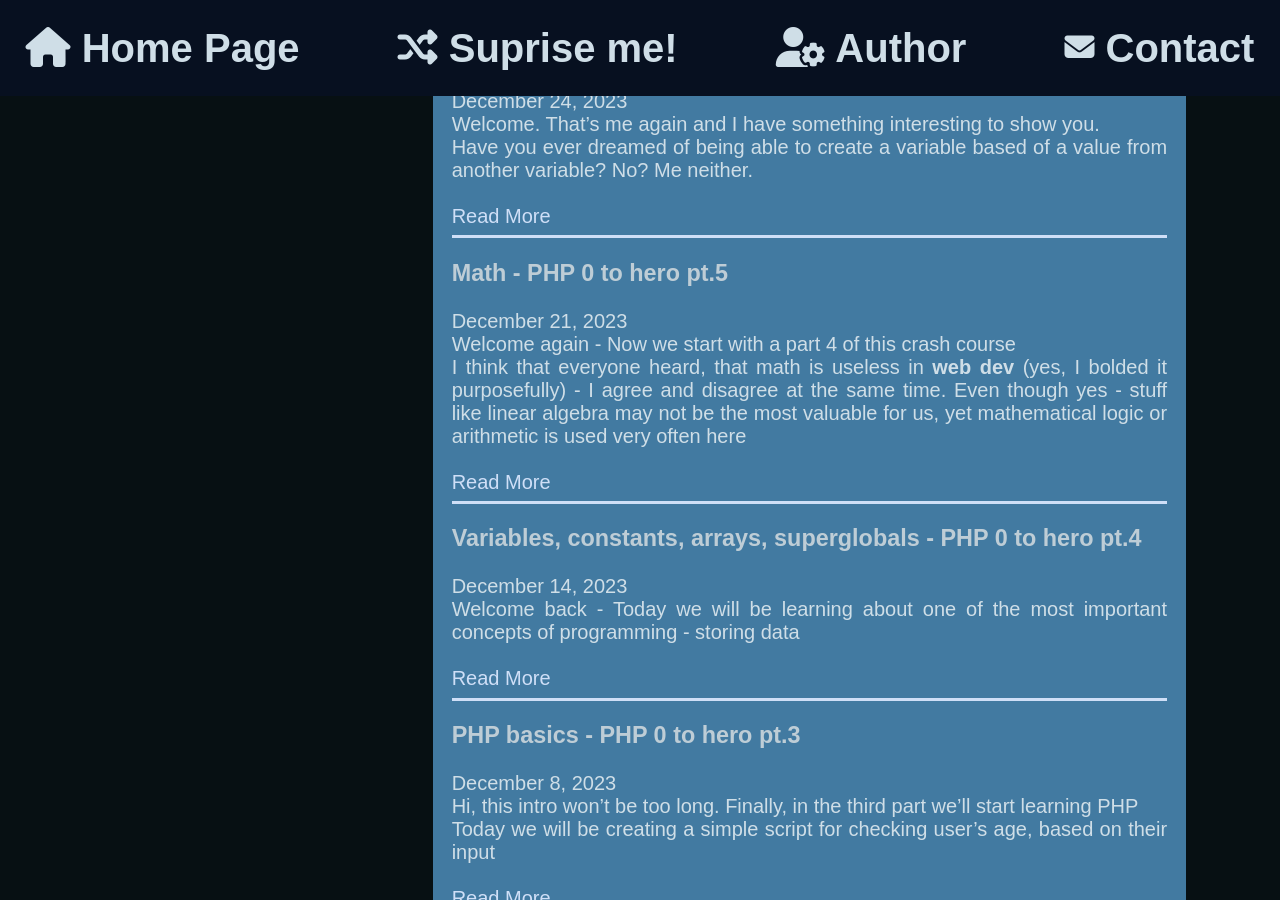
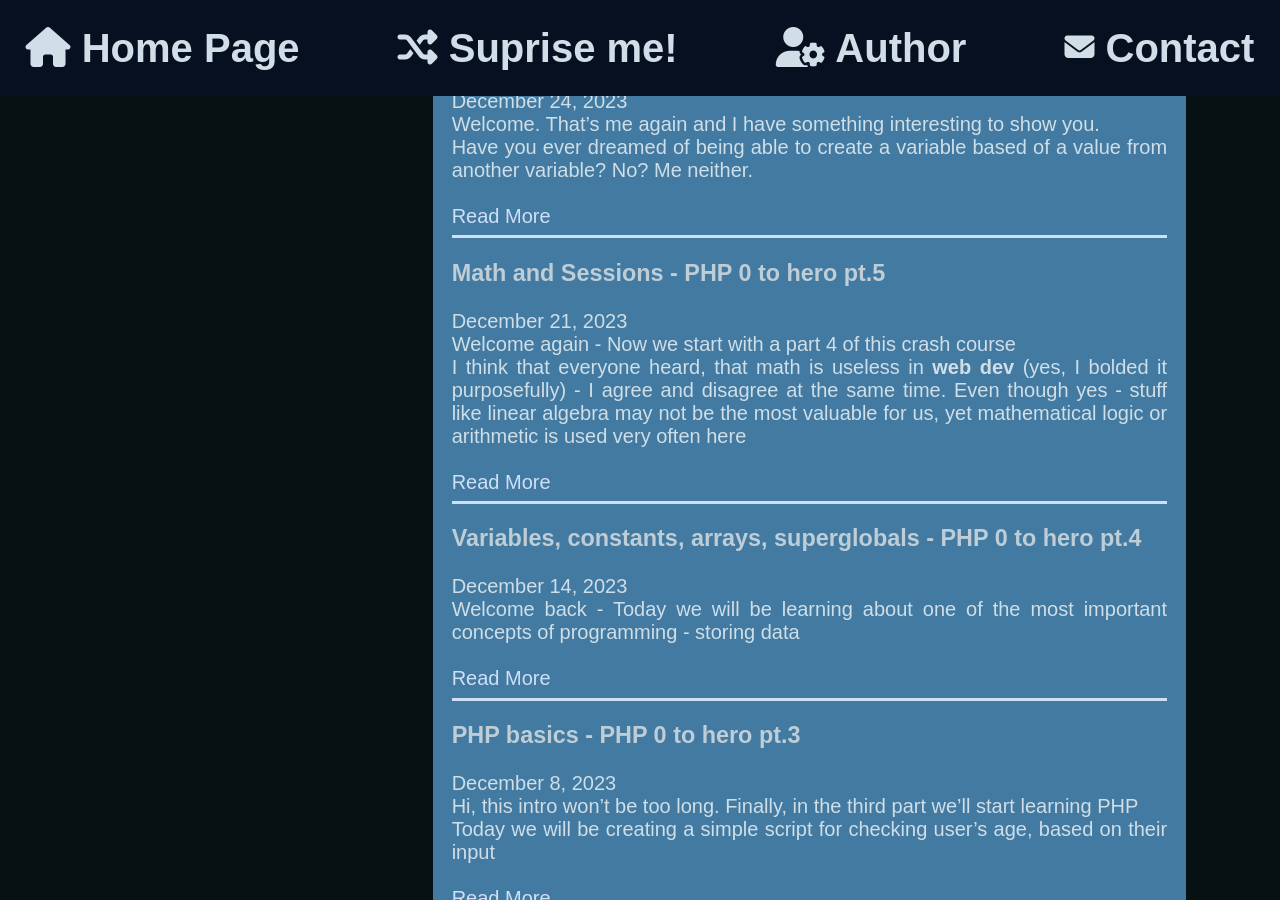
Before and after one commit to wizarddos/blog, a Jekyll site: the page built from categories/programming.html, in a window 1280 px wide and 900 px high, scrolled down 1387 px. Built offline with Jekyll 4.4.1, drawn with Linux system fonts in a browser that asks for light colours.

Commit message:
Updated 2023-12-21-5_math.md

```diff
--- a/_posts/PHP_0_to_hero/2023-12-21-5_math.md
+++ b/_posts/PHP_0_to_hero/2023-12-21-5_math.md
@@ -1,6 +1,6 @@
 ---
 layout: post
-title: Math - PHP 0 to hero pt.5
+title: Math and Sessions - PHP 0 to hero pt.5
 author: wizarddos
 category: Programming
 excerpt_separator: <!--more-->
@@ -17,6 +17,7 @@
 1. Basic arithmetic operations (addition, division etc.)
 2. Square roots and exponentiation
 3. Logic operators
+4. Sessions
 
 It will end with a short example project - a very basic calculator
 With some new, fancy stuff like sessions and `switch` statement
```
